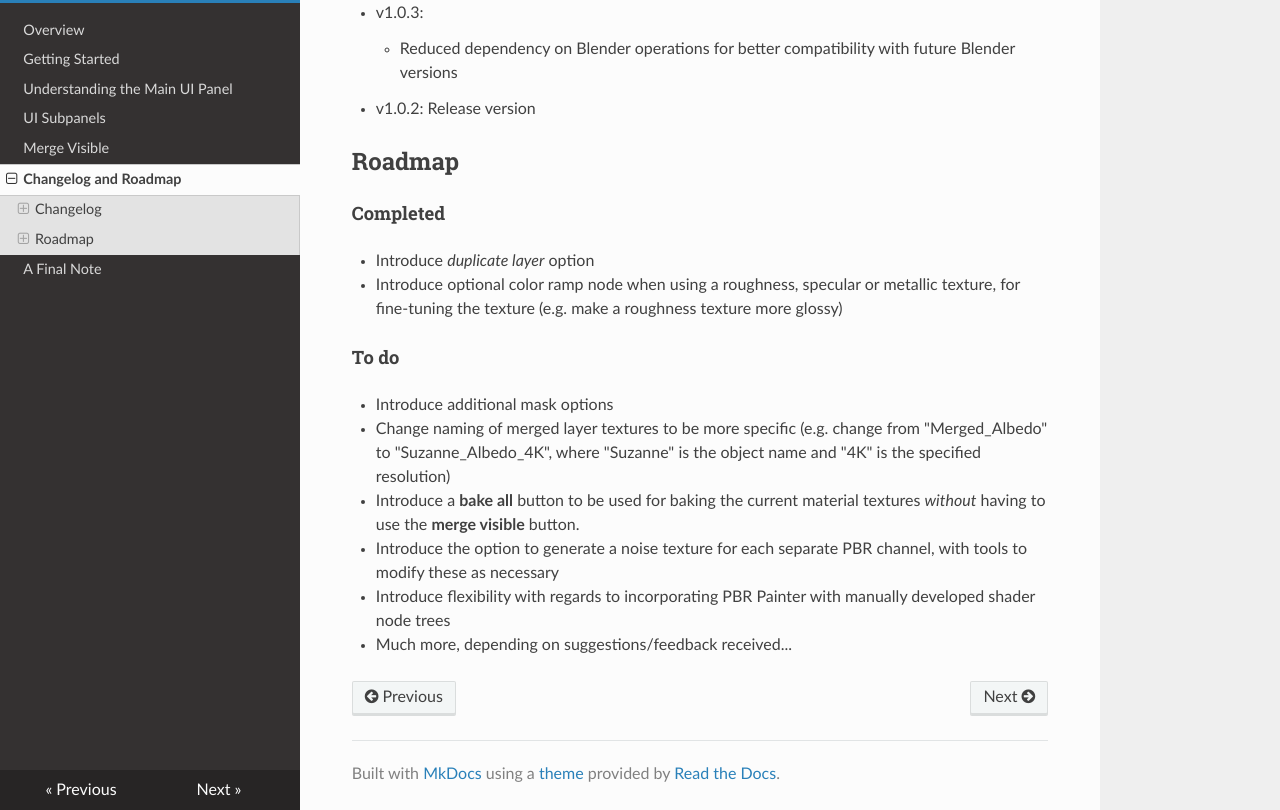
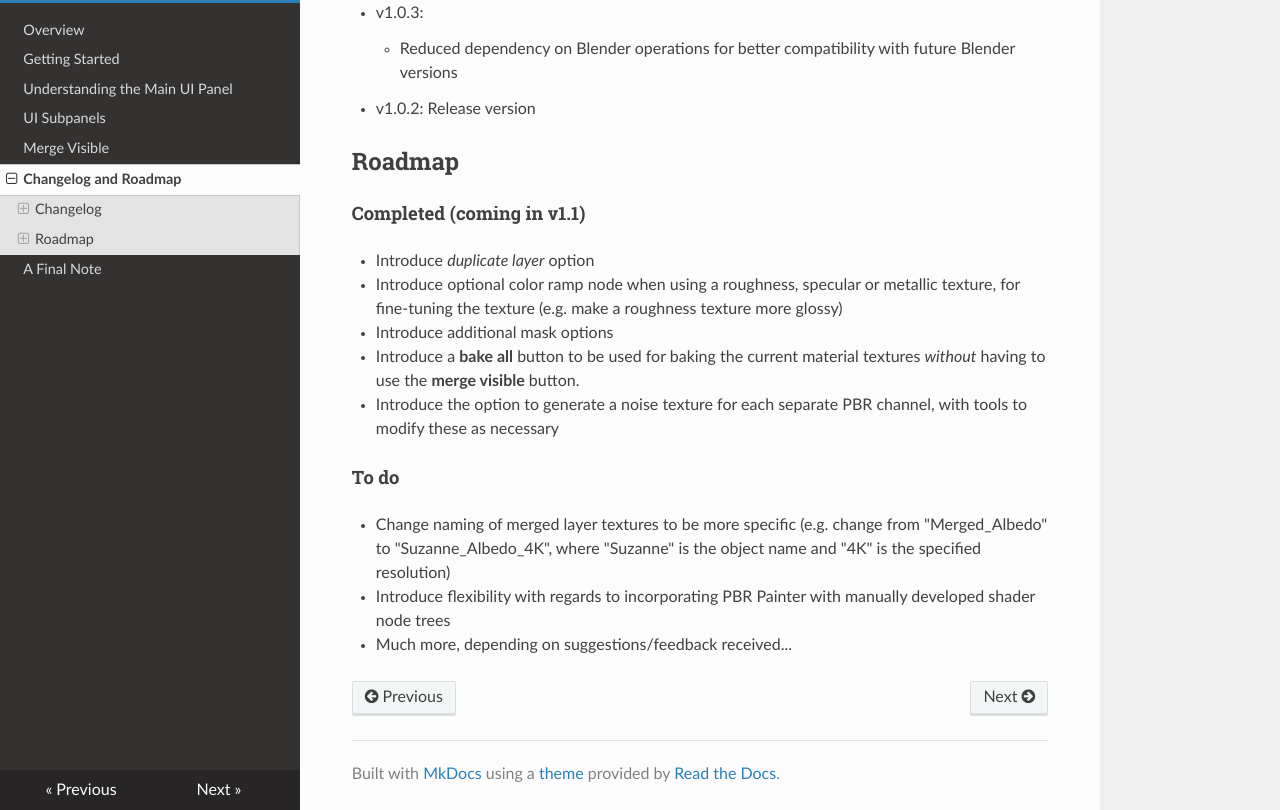
Before and after one commit to wilgardner/pbr-painter-doc, an MkDocs documentation site: the page built from docs/change_log.md, in a window 1280 px wide and 900 px high, scrolled down 709 px, cut to the strip 90-900 px from the top of the window. Built offline with MkDocs 1.6.1, drawn with Linux system fonts in a browser that asks for light colours; nearby versions of some CDN libraries.

Commit message:
Updated roadmap with completed tasks

```diff
--- a/docs/change_log.md
+++ b/docs/change_log.md
@@ -18,16 +18,16 @@ clipboard-write; encrypted-media; gyroscope; picture-in-picture" allowfullscreen
 
 ## Roadmap
 
-#### Completed
+#### Completed (coming in v1.1)
 - Introduce _duplicate layer_ option
 - Introduce optional color ramp node when using a roughness, specular or metallic texture, for fine-tuning the texture (e.g. make a roughness
 texture more glossy)
+- Introduce additional mask options
+- Introduce a __bake all__ button to be used for baking the current material textures _without_ having to use the __merge visible__ button.
+- Introduce the option to generate a noise texture for each separate PBR channel, with tools to modify these as necessary
 
 #### To do
-- Introduce additional mask options
 - Change naming of merged layer textures to be more specific (e.g. change from "Merged_Albedo" to "Suzanne_Albedo_4K", where "Suzanne" is the object name and
 "4K" is the specified resolution)
-- Introduce a __bake all__ button to be used for baking the current material textures _without_ having to use the __merge visible__ button.
-- Introduce the option to generate a noise texture for each separate PBR channel, with tools to modify these as necessary
 - Introduce flexibility with regards to incorporating PBR Painter with manually developed shader node trees
 - Much more, depending on suggestions/feedback received...
```
